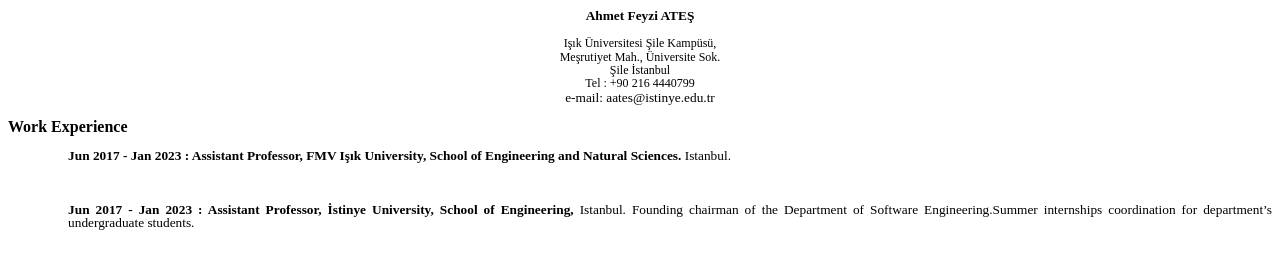
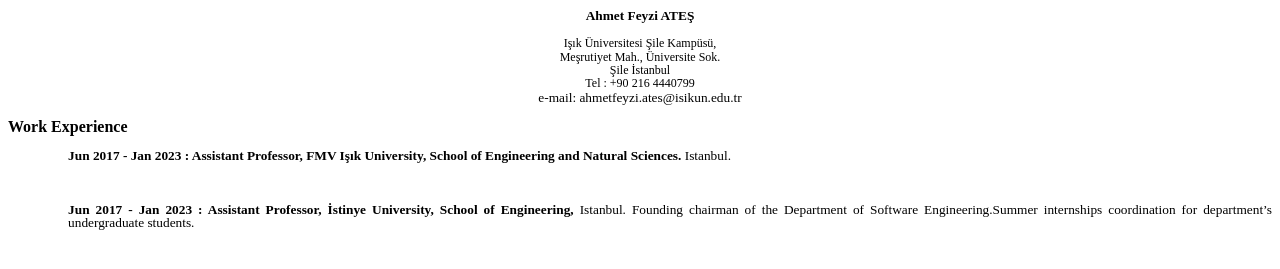
Before and after one commit to ahmetfeyziates/ahmetfeyziates.github.io, a Jekyll site: the page cv/index.html, which Jekyll copies as it is, in a window 1280 px wide and 900 px high. Shown: the top 269 px of the window. Built offline with Jekyll 4.4.1, drawn with Linux system fonts in a browser that asks for light colours.

Commit message:
Update index.html

```diff
--- a/cv/index.html
+++ b/cv/index.html
@@ -46,7 +46,7 @@
 <br>
 <!p class="western" align="center" style="margin-bottom: 0cm; line-height: 100%">
 <font size="2" style="font-size: 10pt">e-mail:
-</font><font color="#000000"><font size="2" style="font-size: 10pt"><span lang="tr-TR">aates</span></font></font><font size="2" style="font-size: 10pt">@</font><font color="#000000"><font size="2" style="font-size: 10pt"><span lang="tr-TR">istinye.edu.tr</span></font></font>
+</font><font color="#000000"><font size="2" style="font-size: 10pt"><span lang="tr-TR">ahmetfeyzi.ates</span></font></font><font size="2" style="font-size: 10pt">@</font><font color="#000000"><font size="2" style="font-size: 10pt"><span lang="tr-TR">isikun.edu.tr</span></font></font>
 </p>
 <p lang="en-US" align="justify" style="margin-left: 1.59cm; text-indent: -2.29cm; margin-bottom: 0cm; line-height: 100%; page-break-after: avoid">
 </p>
```
